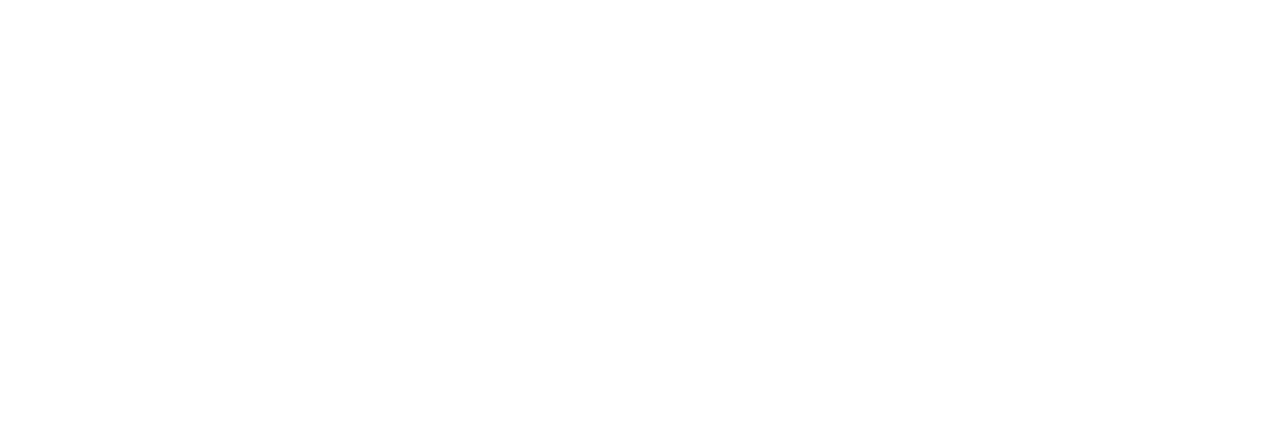
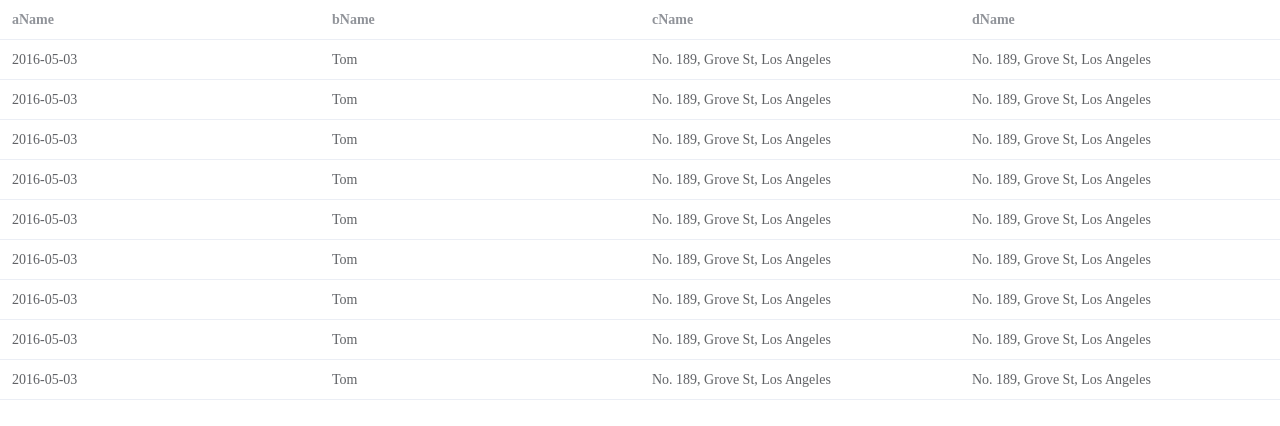
Before and after one commit to churjan/vue3-admin-template, a Vue app: page /table in a window 1280 px wide. Before the commit this address had no page. Shown: the top 426 px of the page. Built offline with nearby package versions, Linux system fonts and the light colour scheme.

Commit message:
feat:表格组件v0.1

```diff
--- a/components.d.ts
+++ b/components.d.ts
@@ -13,6 +13,9 @@
     ElFormItem: typeof import('element-plus/es')['ElFormItem']
     ElIcon: typeof import('element-plus/es')['ElIcon']
     ElInput: typeof import('element-plus/es')['ElInput']
+    ElTable: typeof import('element-plus/es')['ElTable']
+    ElTableColumn: typeof import('element-plus/es')['ElTableColumn']
+    GTable: typeof import('./src/components/GTable.vue')['default']
     RouterLink: typeof import('vue-router')['RouterLink']
     RouterView: typeof import('vue-router')['RouterView']
   }
--- /dev/null
+++ b/src/apis/table.ts
@@ -0,0 +1,14 @@
+export function getData() {
+  return new Promise((resolve) => {
+    setTimeout(() => {
+      resolve({
+        data: new Array(9).fill({
+          a: '2016-05-03',
+          b: 'Tom',
+          c: 'No. 189, Grove St, Los Angeles',
+          d: 'No. 189, Grove St, Los Angeles'
+        })
+      })
+    }, 200)
+  })
+}
--- /dev/null
+++ b/src/components/GTable.vue
@@ -0,0 +1,24 @@
+<template>
+  <el-table :data="tableData" style="width: 100%">
+    <el-table-column
+      v-for="column in tableColumns"
+      :key="column.code"
+      :prop="column.code"
+      :label="column.title"
+    >
+    </el-table-column>
+  </el-table>
+</template>
+
+<script setup lang="ts">
+defineProps({
+  tableData: {
+    type: Array<any>,
+    default: () => []
+  },
+  tableColumns: {
+    type: Array<any>,
+    default: () => []
+  }
+})
+</script>
--- a/src/router/index.ts
+++ b/src/router/index.ts
@@ -14,6 +14,10 @@
     {
       path: '/login',
       component: () => import('../views/LoginView/LoginView.vue')
+    },
+    {
+      path: '/table',
+      component: () => import('../views/TableView/TableView.vue')
     }
   ]
 })
--- /dev/null
+++ b/src/views/TableView/TableView.vue
@@ -0,0 +1,35 @@
+<template>
+  <GTable :table-data="tableData" :table-columns="tableColumns" />
+</template>
+
+<script setup lang="ts">
+import { onMounted, ref } from 'vue'
+import GTable from '@/components/GTable.vue'
+import { getData } from '@/apis/table'
+
+const tableData = ref([])
+const tableColumns = ref([
+  {
+    title: 'aName',
+    code: 'a'
+  },
+  {
+    title: 'bName',
+    code: 'b'
+  },
+  {
+    title: 'cName',
+    code: 'c'
+  },
+  {
+    title: 'dName',
+    code: 'd'
+  }
+])
+
+onMounted(() => {
+  getData().then((res: any) => {
+    tableData.value = res.data
+  })
+})
+</script>
--- a/tsconfig.app.json
+++ b/tsconfig.app.json
@@ -1,6 +1,6 @@
 {
   "extends": "@vue/tsconfig/tsconfig.dom.json",
-  "include": ["env.d.ts", "src/**/*", "src/**/*.vue"],
+  "include": ["env.d.ts", "src/**/*", "src/**/*.vue", "src/**/*.ts"],
   "exclude": ["src/**/__tests__/*"],
   "compilerOptions": {
     "types": ["element-plus/global"],
```
Also changed, not shown: src/components/assets/background.jpg (deleted), src/components/assets/login-img.png (deleted).
